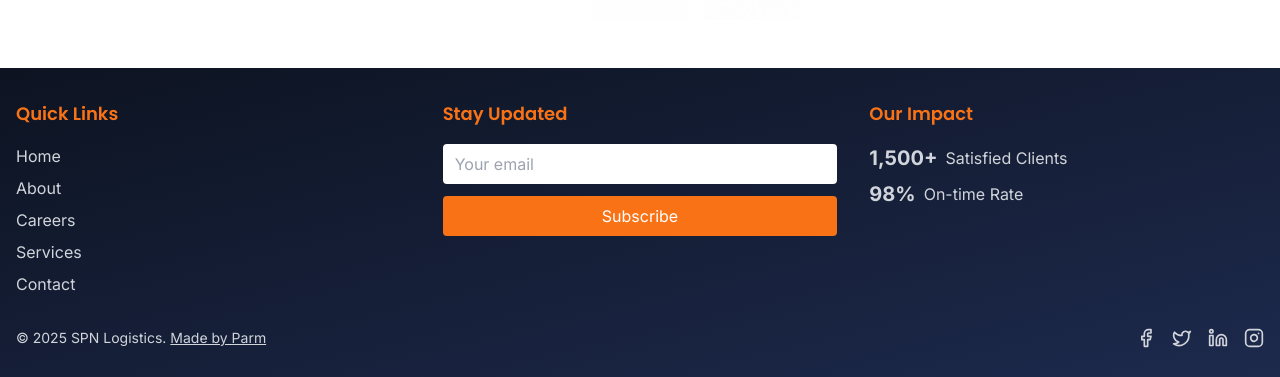
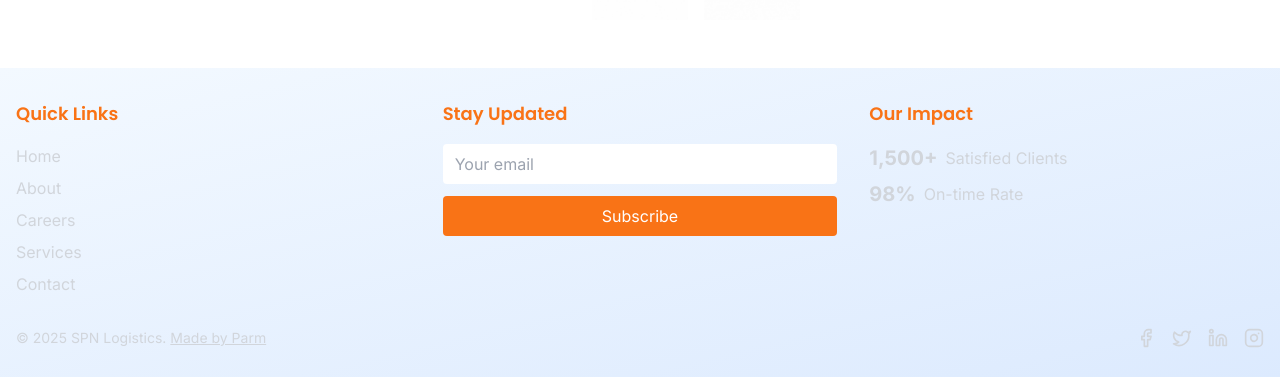
Before and after one commit to Parmjot23/SPN, a React (Vite) app: page / in a window 1280 px wide. Shown: the part 2024-2401 px from the top of the page. Built offline with nearby package versions, Linux system fonts and the light colour scheme.

Commit message:
feat: lighten background gradient and improve hero video

```diff
--- a/src/index.css
+++ b/src/index.css
@@ -58,7 +58,7 @@ h1, h2, h3, h4, h5, h6 { @apply font-heading; }
     50% { background-position: 100% 50%; }
   }
   .animated-bg {
-    background: linear-gradient(130deg,#0d1117,#2088ff,#2a9d8f);
+    background: linear-gradient(130deg,#ffffff,#e0f2ff,#d0f5f0);
     background-size: 400% 400%;
     animation: gradientShift 18s ease infinite;
   }
--- a/src/pages/Home.tsx
+++ b/src/pages/Home.tsx
@@ -98,7 +98,7 @@ const Home: React.FC = () => {
           muted
           playsInline
         />
-        <div className="absolute inset-0 bg-primary/60 backdrop-blur" />
+        <div className="absolute inset-0 bg-black/60 backdrop-blur" />
         <div className="relative z-10 text-center text-white px-4">
           <motion.h1
             initial={{ opacity: 0, y: -20 }}
--- a/tailwind.config.js
+++ b/tailwind.config.js
@@ -20,7 +20,7 @@ module.exports = {
         darkBg2: "#1E1E1E",
       },
       backgroundImage: {
-        "gradient-hero": "linear-gradient(to bottom right, #0d1321, #1d2a4d)",
+        "gradient-hero": "linear-gradient(to bottom right, #f3f9ff, #dceafe)",
       },
     },
   },
```
